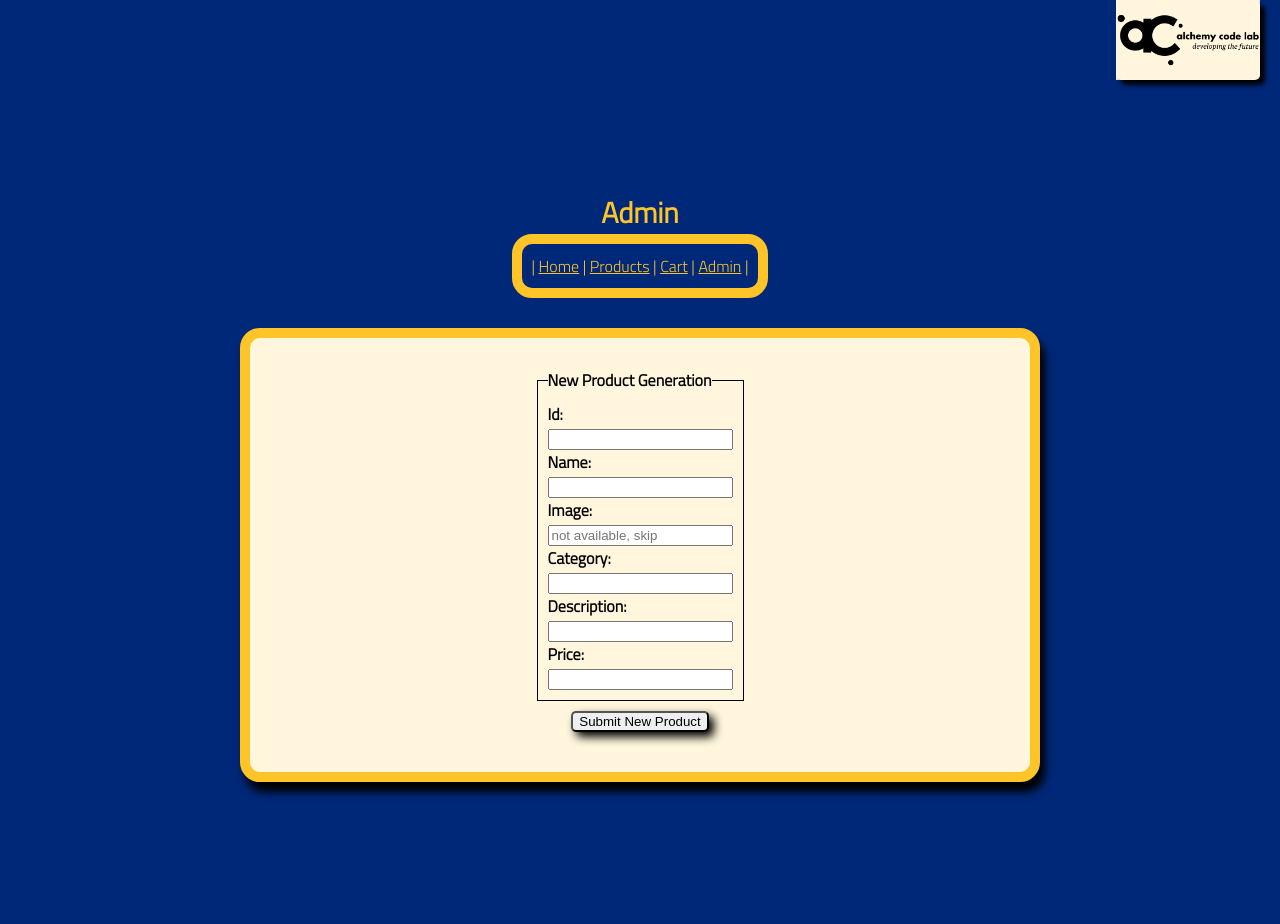
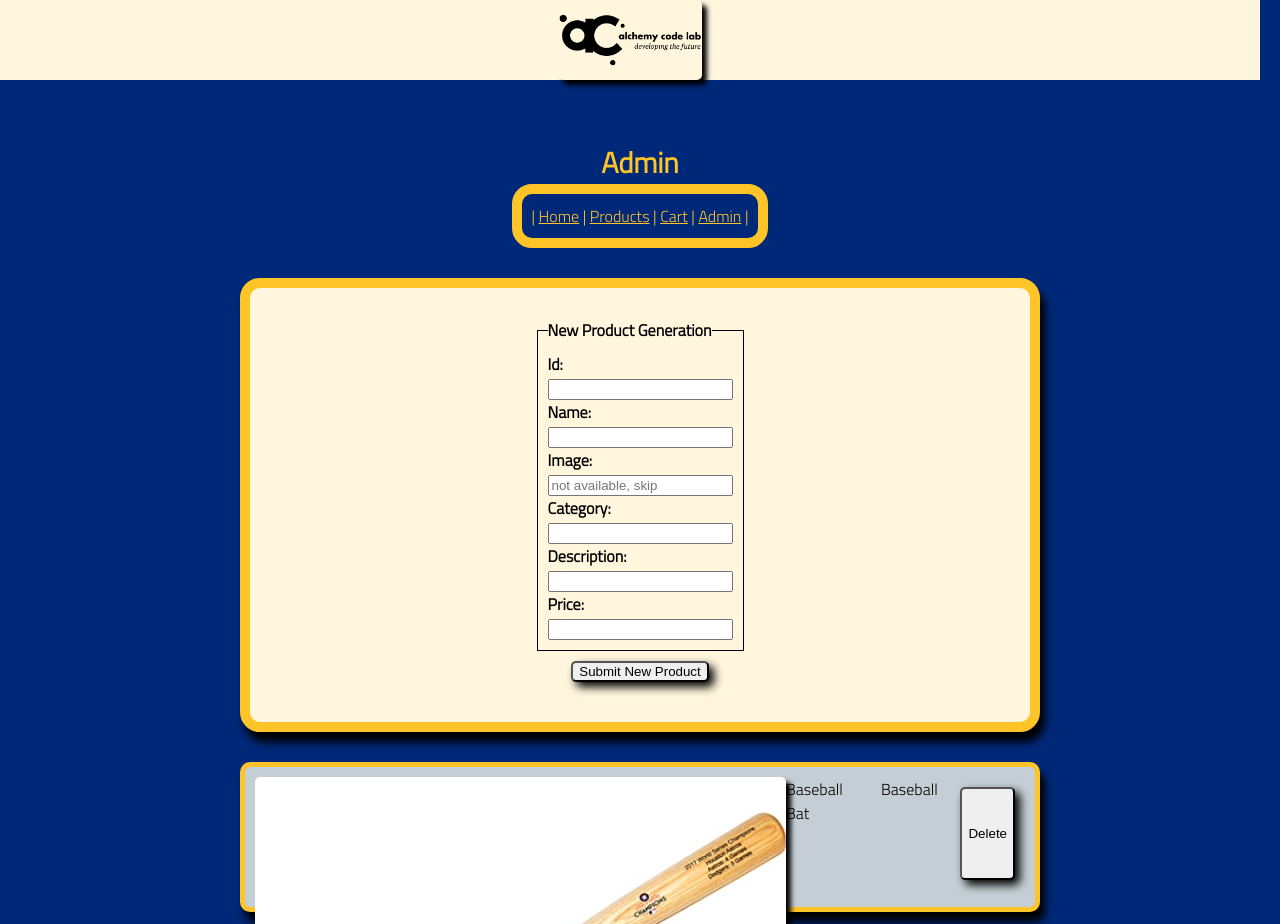
Before and after one commit to ErikGraciosa/lab-06-e-commerce-site, a plain HTML site: page product-entry/index.html in a window 1280 px wide. Shown: the top 924 px of the page. Before the commit the page ends 842 px from the top, so only its background shows below. Drawn offline with Linux system fonts and the light colour scheme.

Commit message:
completed bonus delete products section and update page

```diff
--- a/cart/cart.js
+++ b/cart/cart.js
@@ -1,5 +1,5 @@
 import { renderLineItems } from './render-line-items.js';
-import { inventory } from '../sportinggoods.js';
+//import { inventory } from '../sportinggoods.js';
 import { findById, calcOrderTotal, getFromLocalStorage } from '../utils.js'; //input is array objects and id, returns object matching id
 
 //get html elements
@@ -28,8 +28,10 @@ for (let i = 0; i < currentCart.length; i++) {
     tbody.appendChild(nextLineToRender);
 }
 
+//Surprised that the for loop above this doesn't count as a global variable for dynamica cart.
+const dynamicCart = getFromLocalStorage('theProducts');
 //Show total
-const total = calcOrderTotal(currentCart, inventory);
+const total = calcOrderTotal(currentCart, dynamicCart);
 tCost.textContent = `$${total.toFixed(2)}`;
 tWording.textContent = 'The total is:';
 
--- a/functions.js
+++ b/functions.js
@@ -27,7 +27,6 @@ export function productHtmlBuilder(product) {
     divProductRight.classList.add('product-right');
     button.textContent = 'Add';
     divPrice.classList.add('price');
-    console.log(typeof product.price);
     divPrice.textContent = `$${product.price.toFixed(2)}`;
 
     //Appends
@@ -64,7 +63,74 @@ export function productHtmlBuilder(product) {
         //send back to the local storage
         setInLocalStorage('theCart', currentCart);
     });
+    return li;
+}
 
 
+//Bonus section
+//Delete from product list button, I put this on the specific button for each product, compared name because the rendered items dont have id associated, wish this was in original data model but decided to move forward on the bonus vs remake the model.
+function removeProduct(itemToDelete) {
+    //Check what the current cart is
+    const dynamicProducts = getFromLocalStorage('theProducts');
+
+    localStorage.clear('theCart');
+    //Remove the specific product, loop through ids, if find a match delete
+    for (let i = 0; i < dynamicProducts.length; i++) {
+        if (itemToDelete === dynamicProducts[i].name) {
+            dynamicProducts.splice(i, 1);
+            alert('The cart has been cleared. \nThe following item has been deleted: \n\r' + itemToDelete);
+            if (dynamicProducts.length === 0) {
+                alert('What are we going to sell? Returning all products to cart!');
+            }
+        }
+    }
+    //Send the cart back to localStorage
+    setInLocalStorage('theProducts', dynamicProducts);
+    location.reload();
+}
+
+
+//Admin html builder with delete button
+export function adminProductHtmlBuilder(product) {
+    //Create tags
+    const li = document.createElement('li');
+    const divProductMiddle = document.createElement('div');
+    const divName = document.createElement('div');
+    const divCategory = document.createElement('div');
+    const divDescription = document.createElement('div');
+    const divProductRight = document.createElement('div');
+    const divPrice = document.createElement('div');
+    const button = document.createElement('button');
+    const img = document.createElement('img');
+
+    //Updates to properties
+    li.classList.add('product');
+    img.src = product.image;
+    divProductMiddle.classList.add('product-middle');
+    divName.classList.add('name');
+    divName.textContent = product.name;
+    divCategory.classList.add('category');
+    divCategory.textContent = product.category;
+    divDescription.classList.add('description');
+    divDescription.textContent = product.description;
+    divProductRight.classList.add('product-right');
+    button.textContent = 'Delete';
+    divPrice.classList.add('price');
+    divPrice.textContent = `$${product.price.toFixed(2)}`;
+
+    //Appends
+    li.appendChild(img);
+    li.appendChild(divProductMiddle);
+    divProductMiddle.appendChild(divName);
+    divProductMiddle.appendChild(divCategory);
+    divProductMiddle.appendChild(divDescription);
+    li.appendChild(divProductRight);
+    divProductRight.appendChild(button);
+    divProductRight.appendChild(divPrice);
+
+    //Event Listener, product deleter
+    button.addEventListener('click', () => {
+        removeProduct(product.name);
+    });
     return li;
 }
--- a/product-entry/admin.css
+++ b/product-entry/admin.css
@@ -43,8 +43,6 @@ form {
 }
 
 section {
-    position: relative;
-    top: 50px;
     background-color: var(--color2);
     width: 1000px;
     max-width: 80%;
@@ -170,7 +168,7 @@ img {
 }
 
 /* Controlling widths of the list items */
-content {
+div, content {
     width: 100%;
     display: flex;
     justify-content: center;
--- a/product-entry/index.html
+++ b/product-entry/index.html
@@ -45,6 +45,10 @@
                 </fieldset>
                 <button>Submit New Product</button>
             </form>
+            <div>
+                <ul id="product-list">
+                </ul>
+            </div>
         </section>
     </main>
     <footer>
--- a/product-entry/product-entry.js
+++ b/product-entry/product-entry.js
@@ -1,4 +1,5 @@
-import { initializeProducts, addProduct } from '../utils.js';
+import { initializeProducts, addProduct, getFromLocalStorage } from '../utils.js';
+import { adminProductHtmlBuilder } from '../functions.js';
 
 initializeProducts();
 
@@ -32,4 +33,18 @@ form.addEventListener('submit', (e) => {
     alert('The following item has been added: \n\r' + niceLookingNewProductAsObject);
 
     form.reset();
+    location.reload();
 });
+
+
+//Copied over from products.js, should display exact same thing but in lower div tag
+const ul = document.getElementById('product-list');
+initializeProducts();
+
+//Build products
+const dynamicProducts = getFromLocalStorage('theProducts');
+
+for (let i = 0; i < dynamicProducts.length; i++) {
+    const productTag = adminProductHtmlBuilder(dynamicProducts[i]);
+    ul.appendChild(productTag);
+}
--- a/products/products.js
+++ b/products/products.js
@@ -5,9 +5,10 @@ import { getFromLocalStorage, initializeProducts } from '../utils.js';
 const ul = document.getElementById('product-list');
 
 initializeProducts();
+
+//Build products
 const dynamicProducts = getFromLocalStorage('theProducts');
 
-//Build products
 for (let i = 0; i < dynamicProducts.length; i++) {
     const productTag = productHtmlBuilder(dynamicProducts[i]);
     ul.appendChild(productTag);
```
Also changed, not shown: test/example.test.js (+1 -0 lines), cart/render-line-items.js (line endings or trailing spaces).
